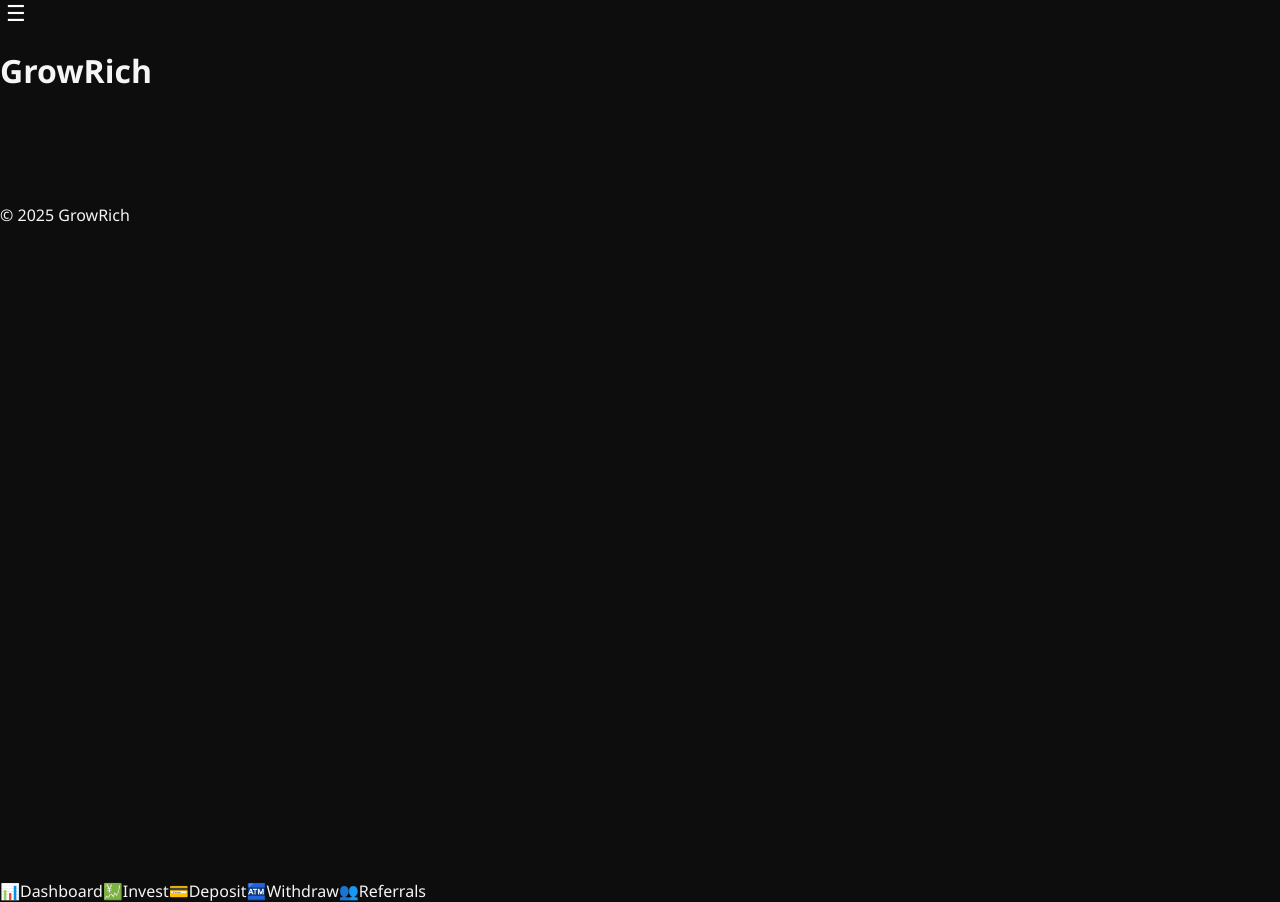
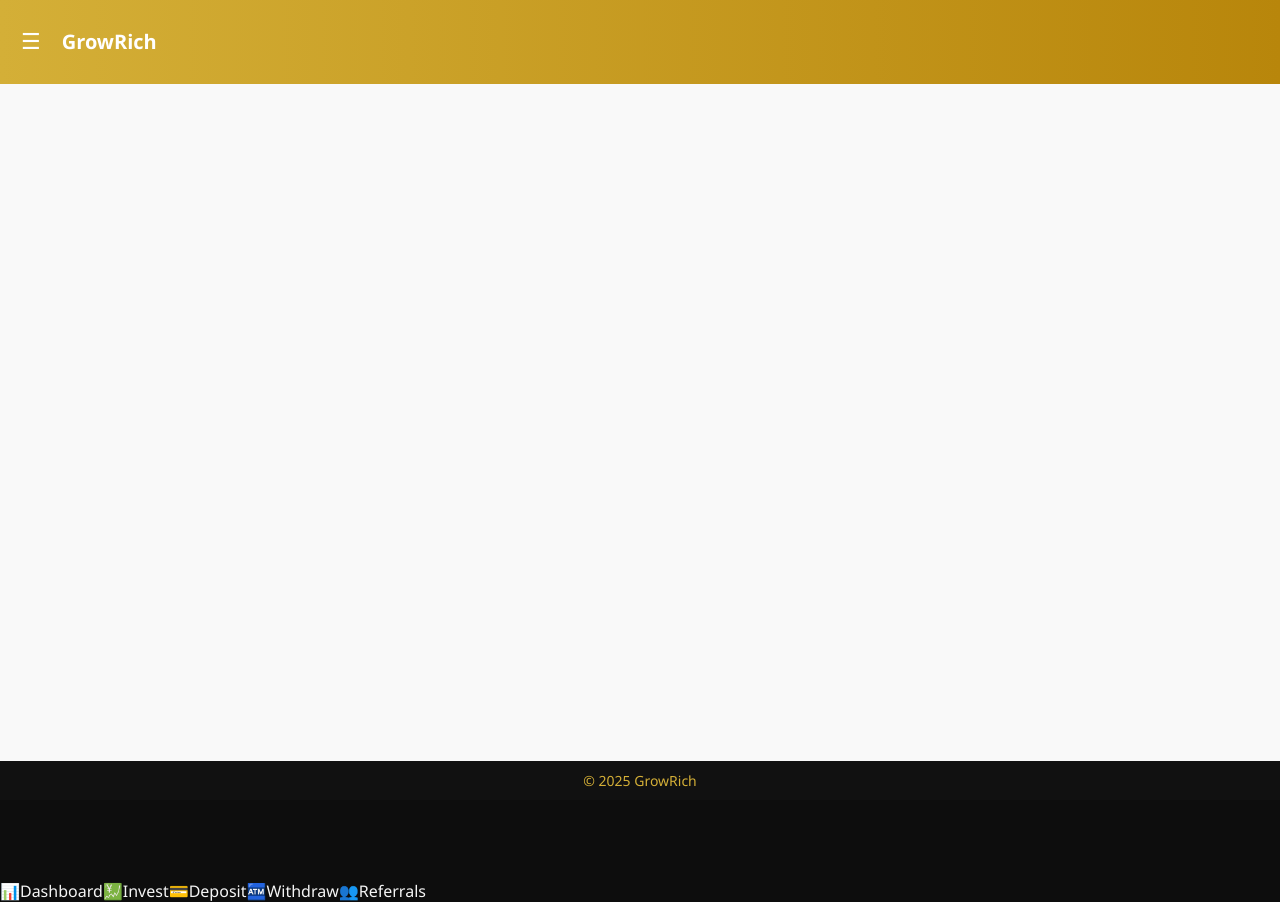
Before and after one commit to YBspotted20045/Grow-rich-investinm, a React (Create React App) app: page /account in a window 1280 px wide. Built offline with nearby package versions, Linux system fonts and the light colour scheme; sample sign-in values are in the browser's storage.

Commit message:
Update Layout.css

```diff
--- a/src/Pages/Layout.css
+++ b/src/Pages/Layout.css
@@ -1,59 +1,41 @@
-/* src/Pages/Layout.css */
 .layout {
   display: flex;
-  height: 100vh;
   flex-direction: column;
+  min-height: 100vh;
 }
 
-.topbar {
-  background: #0d6efd;
+.header {
+  background: linear-gradient(90deg, #d4af37, #b8860b); /* luxury gold */
   color: white;
-  padding: 10px 20px;
+  padding: 15px;
   display: flex;
   align-items: center;
 }
 
 .menu-btn {
-  background: none;
-  border: none;
-  color: white;
   font-size: 22px;
   margin-right: 15px;
+  background: transparent;
+  border: none;
   cursor: pointer;
+  color: white;
 }
 
-.sidebar {
-  position: fixed;
-  top: 50px;
-  left: -220px;
-  width: 200px;
-  height: 100%;
-  background: #222;
-  color: white;
-  padding-top: 20px;
-  transition: left 0.3s ease;
-}
-
-.sidebar.open {
-  left: 0;
-}
-
-.sidebar nav {
-  display: flex;
-  flex-direction: column;
-}
-
-.sidebar nav a {
-  color: white;
-  padding: 12px 20px;
-  text-decoration: none;
-}
-
-.sidebar nav a:hover {
-  background: #444;
+.brand {
+  font-size: 20px;
+  font-weight: bold;
 }
 
 .content {
-  margin-top: 50px;
+  flex: 1;
   padding: 20px;
+  background: #f9f9f9;
 }
+
+.footer {
+  text-align: center;
+  padding: 10px;
+  font-size: 14px;
+  background: #111;
+  color: #d4af37;
+}
```
